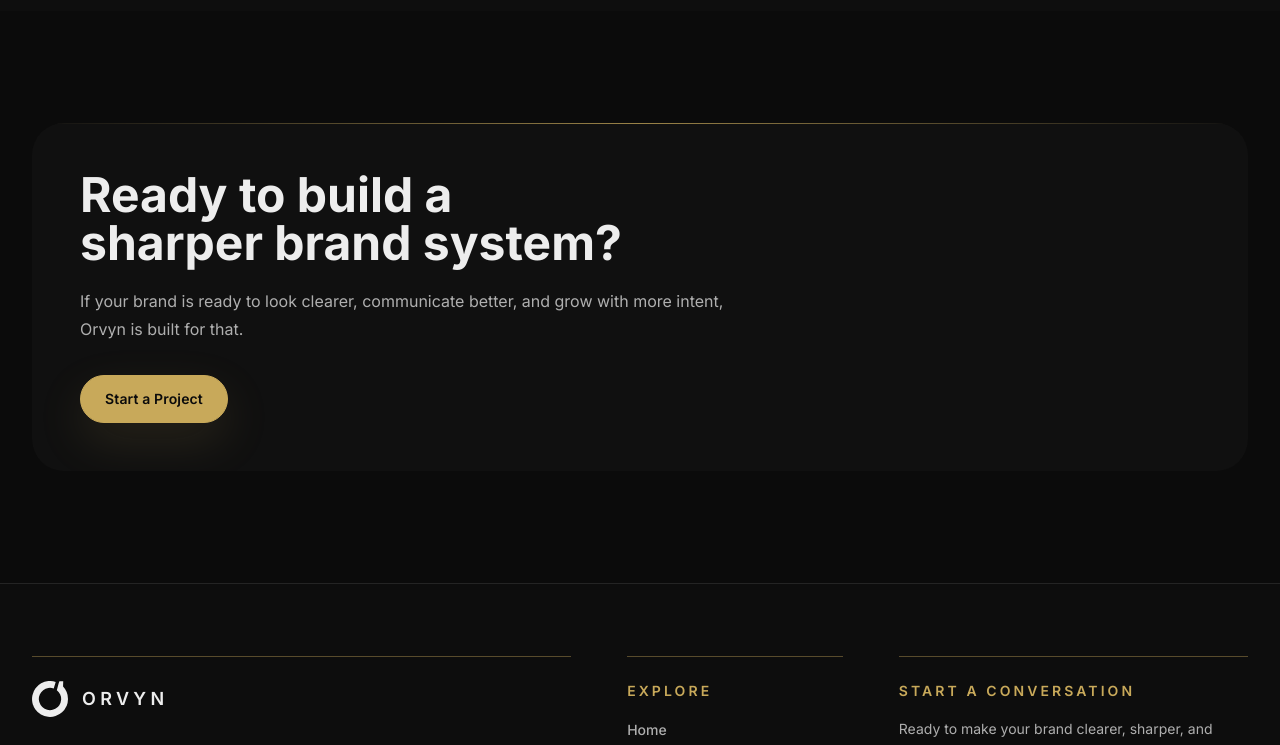
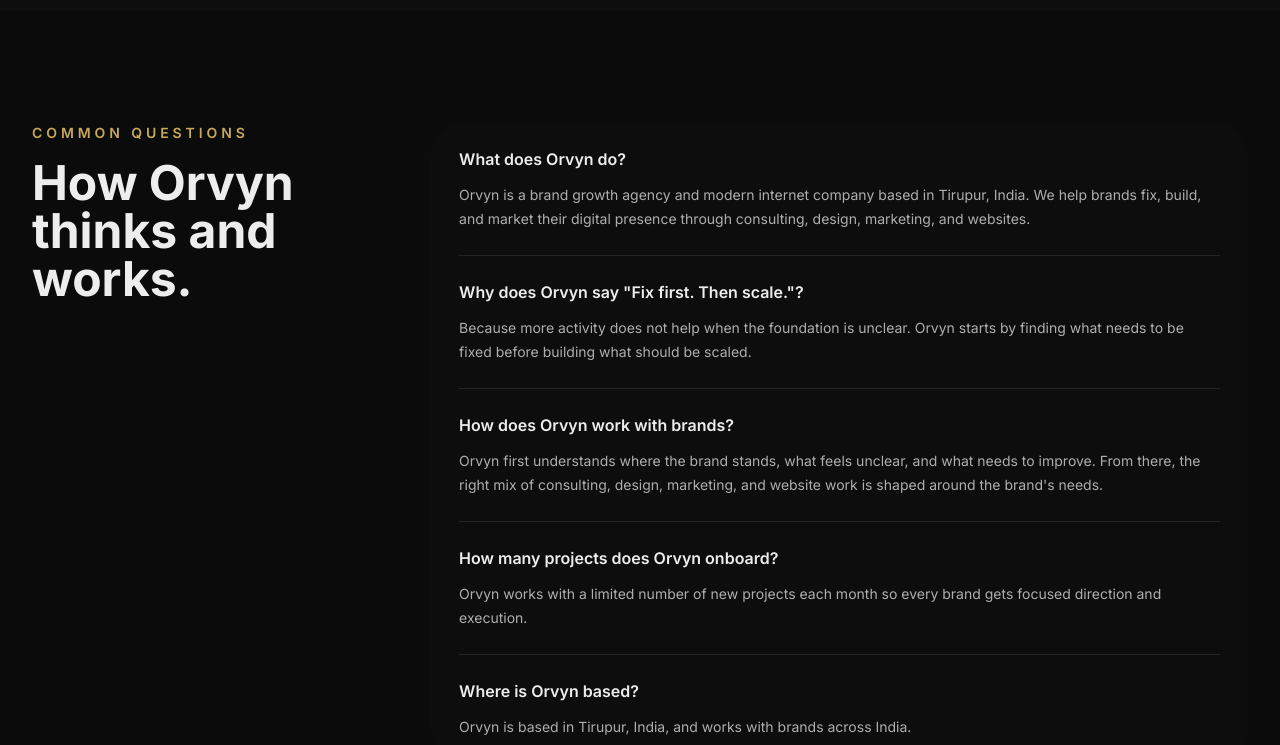
Before and after one commit to Sphinxxer/Orvyn, a Next.js app: page /about in a window 1280 px wide. Shown: the part 3360-4105 px from the top of the page. Built offline with nearby package versions, Linux system fonts and the light colour scheme; no server answers.

Commit message:
Add files via upload

```diff
--- a/app/about/page.tsx
+++ b/app/about/page.tsx
@@ -26,6 +26,46 @@
     description: "Scaling works better when the foundation is strong enough to carry growth."
   }
 ];
+
+const aboutFaqs = [
+  {
+    question: "What does Orvyn do?",
+    answer:
+      "Orvyn is a brand growth agency and modern internet company based in Tirupur, India. We help brands fix, build, and market their digital presence through consulting, design, marketing, and websites."
+  },
+  {
+    question: "Why does Orvyn say \"Fix first. Then scale.\"?",
+    answer:
+      "Because more activity does not help when the foundation is unclear. Orvyn starts by finding what needs to be fixed before building what should be scaled."
+  },
+  {
+    question: "How does Orvyn work with brands?",
+    answer:
+      "Orvyn first understands where the brand stands, what feels unclear, and what needs to improve. From there, the right mix of consulting, design, marketing, and website work is shaped around the brand's needs."
+  },
+  {
+    question: "How many projects does Orvyn onboard?",
+    answer:
+      "Orvyn works with a limited number of new projects each month so every brand gets focused direction and execution."
+  },
+  {
+    question: "Where is Orvyn based?",
+    answer: "Orvyn is based in Tirupur, India, and works with brands across India."
+  }
+];
+
+const faqJsonLd = {
+  "@context": "https://schema.org",
+  "@type": "FAQPage",
+  mainEntity: aboutFaqs.map((item) => ({
+    "@type": "Question",
+    name: item.question,
+    acceptedAnswer: {
+      "@type": "Answer",
+      text: item.answer
+    }
+  }))
+};
 
 export const metadata: Metadata = {
   title: "About | Orvyn",
@@ -63,7 +103,7 @@
 export default function AboutPage() {
   return (
     <SiteFrame>
-      <JsonLd data={createBreadcrumbJsonLd("About", "/about")} />
+      <JsonLd data={[createBreadcrumbJsonLd("About", "/about"), faqJsonLd]} />
       <section className="border-b border-white/10 px-5 pb-12 pt-28 sm:px-6 sm:pb-16 sm:pt-36 lg:px-8 lg:pt-40">
         <div className="mx-auto max-w-7xl">
           <p className="text-xs font-semibold uppercase tracking-[0.26em] text-gold-soft sm:text-sm">
@@ -163,6 +203,31 @@
         </div>
       </SectionShell>
 
+      <SectionShell className="pt-0">
+        <div className="grid gap-8 lg:grid-cols-[0.42fr_1fr] lg:gap-14">
+          <div>
+            <p className="text-sm font-semibold uppercase tracking-[0.28em] text-gold-soft">
+              Common questions
+            </p>
+            <h2 className="mt-4 text-3xl font-bold leading-[1.04] text-white sm:text-5xl">
+              How Orvyn thinks and works.
+            </h2>
+          </div>
+          <div className="divide-y divide-white/10 rounded-[2rem] bg-coal/55 px-5 sm:px-7">
+            {aboutFaqs.map((item) => (
+              <article key={item.question} className="py-6">
+                <h3 className="text-base font-semibold leading-6 text-white">
+                  {item.question}
+                </h3>
+                <p className="mt-3 max-w-3xl text-sm leading-6 text-muted">
+                  {item.answer}
+                </p>
+              </article>
+            ))}
+          </div>
+        </div>
+      </SectionShell>
+
       <CTASection
         title="Ready to build a sharper brand system?"
         copy="If your brand is ready to look clearer, communicate better, and grow with more intent, Orvyn is built for that."
--- a/app/contact/page.tsx
+++ b/app/contact/page.tsx
@@ -40,7 +40,7 @@
 
 export default function ContactPage() {
   return (
-    <SiteFrame>
+    <SiteFrame footerVariant="minimal">
       <JsonLd data={createBreadcrumbJsonLd("Contact", "/contact")} />
       <SectionShell className="pt-28 sm:pt-36 lg:pt-44">
         <div className="grid gap-12 lg:grid-cols-[0.62fr_1.38fr] lg:gap-20">
--- a/app/services/page.tsx
+++ b/app/services/page.tsx
@@ -44,33 +44,19 @@
 
 const serviceFaqs = [
   {
-    question: "What does Orvyn do?",
+    question: "Do I need all four functions?",
     answer:
-      "Orvyn helps brands fix, build, and market their digital presence through four core functions: consulting, design, marketing, and websites."
+      "Not always. Some brands only need consulting or a website. Others need design and marketing working together. The first step is understanding what is actually holding growth back."
   },
   {
-    question: "What services does Orvyn offer?",
+    question: "Which function should my brand start with?",
     answer:
-      "Orvyn offers consulting, design, website design and development, social media management, performance marketing, SEO, campaign planning, and content direction."
+      "Start with the weakest link. If the direction is unclear, start with consulting. If the brand looks inconsistent, start with design. If trust is weak, start with the website. If visibility is the issue, start with marketing."
   },
   {
-    question: "Where is Orvyn based?",
-    answer: "Orvyn is based in Tirupur, India, and works with brands across India."
-  },
-  {
-    question: "Who is Orvyn best suited for?",
+    question: "Can Orvyn handle only one part?",
     answer:
-      "Orvyn is best suited for brands that want clearer positioning, sharper content, stronger websites, and marketing systems that work together."
-  },
-  {
-    question: "Does Orvyn only handle social media?",
-    answer:
-      "No. Orvyn connects content, websites, brand direction, performance marketing, and social media into one clearer growth system."
-  },
-  {
-    question: "How many projects does Orvyn onboard?",
-    answer:
-      "Orvyn works with a limited number of new projects each month so every brand gets focused direction and execution."
+      "Yes. Orvyn can work on one focused area or connect multiple functions into one clearer system."
   }
 ];
 
@@ -167,10 +153,10 @@
         <div className="grid gap-8 lg:grid-cols-[0.42fr_1fr] lg:gap-14">
           <div>
             <p className="text-sm font-semibold uppercase tracking-[0.28em] text-gold-soft">
-              Common questions
+              Not sure what your brand needs?
             </p>
             <h2 className="mt-4 text-3xl font-bold leading-[1.04] text-white sm:text-5xl">
-              Clear answers before we talk.
+              Start with the part that is holding growth back.
             </h2>
           </div>
           <div className="divide-y divide-white/10 rounded-[2rem] bg-coal/55 px-5 sm:px-7">
--- a/components/site-footer.tsx
+++ b/components/site-footer.tsx
@@ -8,7 +8,28 @@
   { label: "LinkedIn", href: "https://www.linkedin.com/company/orvyncc/", icon: "linkedin" }
 ] as const;
 
-export function SiteFooter() {
+type SiteFooterProps = {
+  variant?: "full" | "minimal";
+};
+
+export function SiteFooter({ variant = "full" }: SiteFooterProps) {
+  if (variant === "minimal") {
+    return (
+      <footer className="border-t border-white/10 bg-coal/50 px-5 py-6 sm:px-6 lg:px-8">
+        <div className="mx-auto flex max-w-7xl flex-col gap-3 text-sm text-muted sm:flex-row sm:items-center sm:justify-between">
+          <p>&copy; {new Date().getFullYear()} Orvyn. All rights reserved.</p>
+          <Link
+            href="/"
+            aria-label="Back to Orvyn home"
+            className="text-xs font-semibold uppercase tracking-[0.38em] text-gold-soft/80 transition hover:text-gold-soft focus-visible:outline-none focus-visible:ring-1 focus-visible:ring-gold/70 focus-visible:ring-offset-2 focus-visible:ring-offset-ink"
+          >
+            ORVYN
+          </Link>
+        </div>
+      </footer>
+    );
+  }
+
   return (
     <footer className="border-t border-white/10 bg-coal/60 px-5 py-12 sm:px-6 lg:px-8 lg:py-[72px]">
       <div className="mx-auto max-w-7xl">
--- a/components/site-frame.tsx
+++ b/components/site-frame.tsx
@@ -4,14 +4,15 @@
 
 type SiteFrameProps = {
   children: ReactNode;
+  footerVariant?: "full" | "minimal";
 };
 
-export function SiteFrame({ children }: SiteFrameProps) {
+export function SiteFrame({ children, footerVariant = "full" }: SiteFrameProps) {
   return (
     <>
       <SiteHeader />
       <main>{children}</main>
-      <SiteFooter />
+      <SiteFooter variant={footerVariant} />
     </>
   );
 }
```
